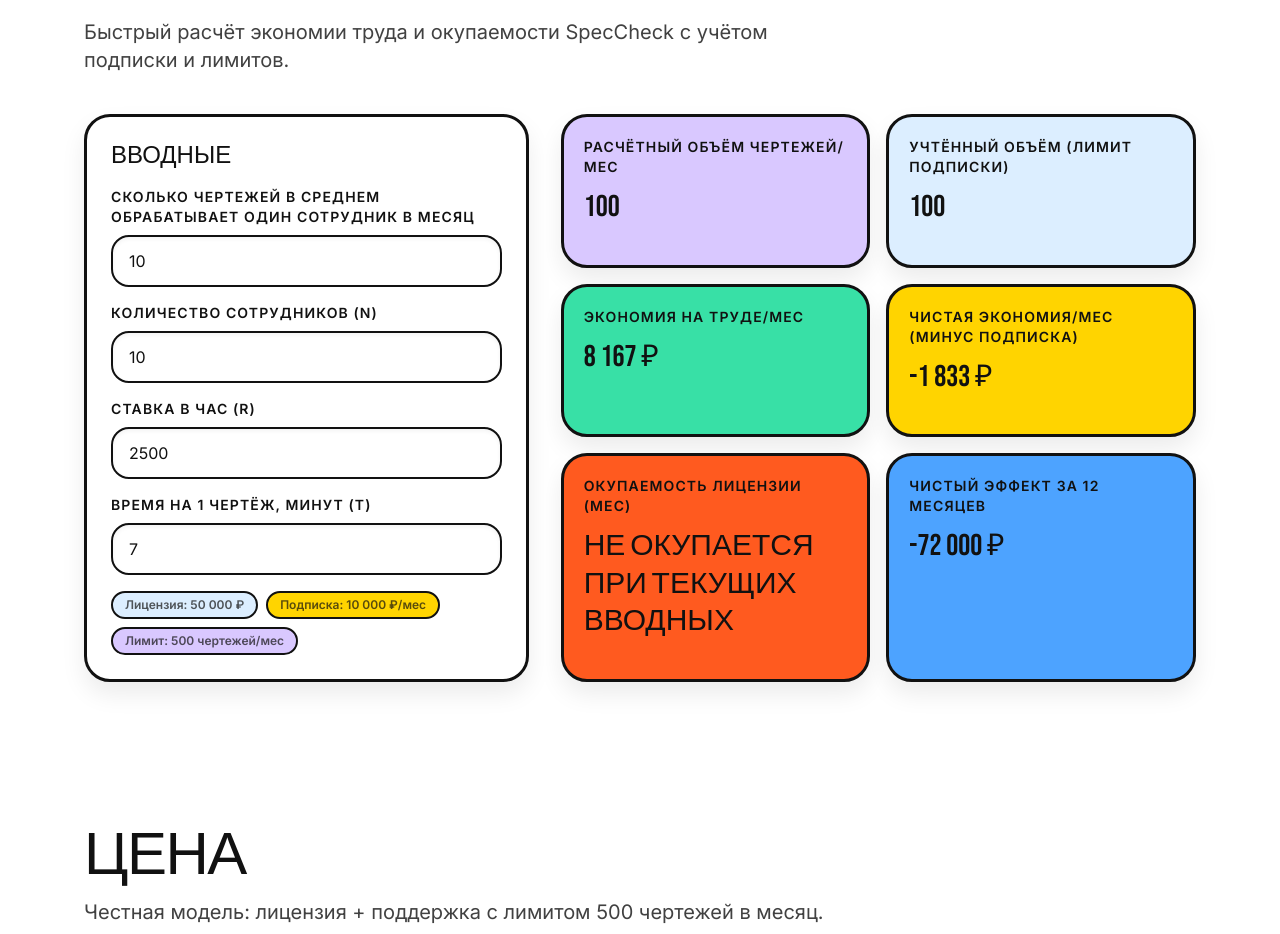
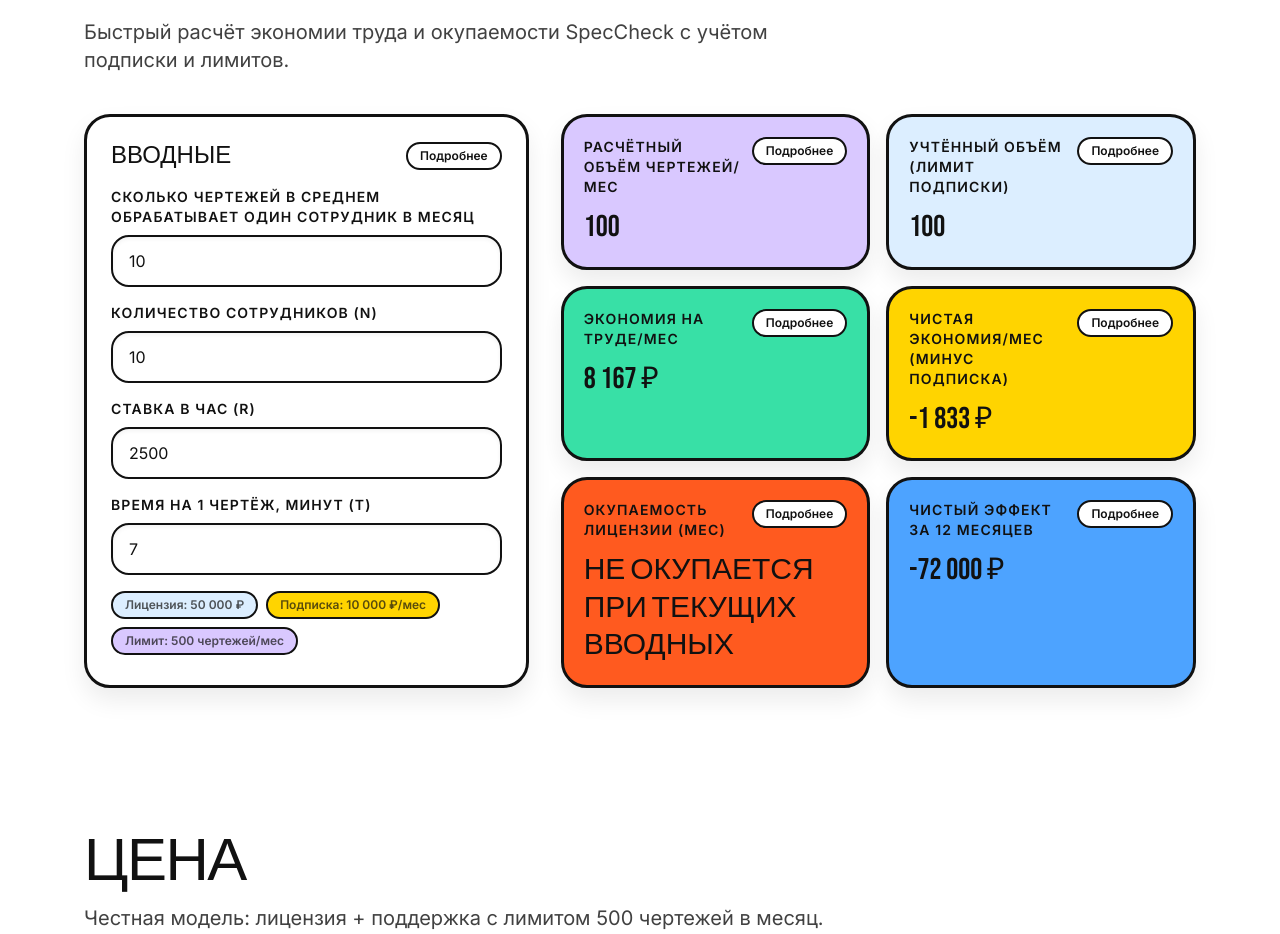
Before and after one commit to glebmorkovin/speccheck, a Next.js app: page / in a window 1280 px wide. Shown: the part 3920-4854 px from the top of the page. Built offline with nearby package versions, Linux system fonts and the light colour scheme; no server answers.

Commit message:
Add ROI info popups and defaults

```diff
--- a/components/RoiCalculator.tsx
+++ b/components/RoiCalculator.tsx
@@ -4,6 +4,53 @@
 import { motion } from "framer-motion";
 import { calculateRoi, ROI_CONSTANTS } from "@/utils/roi";
 import { formatCurrency } from "@/utils/currency";
+
+type InfoKey =
+  | "inputs"
+  | "rawDrawings"
+  | "cappedDrawings"
+  | "laborSavings"
+  | "netSavings"
+  | "payback"
+  | "yearly";
+
+const INFO: Record<InfoKey, { title: string; text: string }> = {
+  inputs: {
+    title: "Как считаем ROI",
+    text: `Расчётный объём = (чертежей на сотрудника) × (сотрудники).
+Учтённый объём = min(расчётный, лимит 500).
+Время до внедрения = Учтённый объём × (T/60).
+Стоимость труда до = Время до × ставка (R).
+Экономия на труде = Стоимость труда до × 70%.
+Чистая экономия = Экономия на труде – подписка.
+Окупаемость (мес) = Лицензия / Чистая экономия, если она > 0.
+Чистый эффект 12 мес = Чистая экономия × 12 – Лицензия.`,
+  },
+  rawDrawings: {
+    title: "Расчётный объём чертежей/мес",
+    text: "Количество сотрудников × среднее число чертежей на сотрудника в месяц. Это оценка вашего исходного потока.",
+  },
+  cappedDrawings: {
+    title: "Учтённый объём (лимит подписки)",
+    text: "Минимум из расчётного объёма и лимита 500 чертежей/мес в подписке. Всё сверх лимита не учитывается в калькуляторе.",
+  },
+  laborSavings: {
+    title: "Экономия на труде/мес",
+    text: "Экономия времени = Учтённый объём × (T/60). Экономия денег = Экономия времени × ставка × 70% (сокращение за счёт автоматизации).",
+  },
+  netSavings: {
+    title: "Чистая экономия/мес (минус подписка)",
+    text: "Экономия на труде минус стоимость подписки. Показывает, сколько остаётся после оплаты сервиса.",
+  },
+  payback: {
+    title: "Окупаемость лицензии (мес)",
+    text: "Лицензия / Чистая экономия, если она положительная. Если экономия ≤ 0, окупаемость не достигается при текущих вводных.",
+  },
+  yearly: {
+    title: "Чистый эффект за 12 месяцев",
+    text: "Чистая экономия × 12 – стоимость лицензии. Это накопленный результат за первый год с учётом подписки и лицензии.",
+  },
+};
 
 const fade = {
   initial: { opacity: 0, y: 28 },
@@ -17,6 +64,7 @@
   const [employees, setEmployees] = useState("10");
   const [rate, setRate] = useState("2500");
   const [time, setTime] = useState("7");
+  const [infoKey, setInfoKey] = useState<InfoKey | null>(null);
 
   const result = useMemo(
     () =>
@@ -51,9 +99,12 @@
           {...fade}
         >
           <div className="card bg-white p-6 lg:col-span-5">
+            <div className="flex items-center justify-between gap-2">
               <h3 className="font-display text-2xl uppercase leading-tight">
                 Вводные
               </h3>
+              <InfoButton onClick={() => setInfoKey("inputs")} />
+            </div>
             <div className="mt-4 grid grid-cols-1 gap-4">
               <NumberInput
                 label="Сколько чертежей в среднем обрабатывает один сотрудник в месяц"
@@ -108,21 +159,25 @@
               title="Расчётный объём чертежей/мес"
               value={result.rawDrawings.toLocaleString("ru-RU")}
               color="bg-lavender"
+              onInfo={() => setInfoKey("rawDrawings")}
             />
             <ResultCard
               title="Учтённый объём (лимит подписки)"
               value={result.cappedDrawings.toLocaleString("ru-RU")}
               color="bg-sky"
+              onInfo={() => setInfoKey("cappedDrawings")}
             />
             <ResultCard
               title="Экономия на труде/мес"
               value={formatCurrency(result.laborSavingsMonth)}
               color="bg-mint"
+              onInfo={() => setInfoKey("laborSavings")}
             />
             <ResultCard
               title="Чистая экономия/мес (минус подписка)"
               value={formatCurrency(result.netSavingsMonth)}
               color="bg-yellow"
+              onInfo={() => setInfoKey("netSavings")}
             />
             <ResultCard
               title="Окупаемость лицензии (мес)"
@@ -132,14 +187,24 @@
                   : "Не окупается при текущих вводных"
               }
               color="bg-orange"
+              onInfo={() => setInfoKey("payback")}
             />
             <ResultCard
               title="Чистый эффект за 12 месяцев"
               value={formatCurrency(result.yearlyEffect)}
               color="bg-blue"
+              onInfo={() => setInfoKey("yearly")}
             />
           </div>
         </motion.div>
+
+        {infoKey && (
+          <InfoModal
+            title={INFO[infoKey].title}
+            text={INFO[infoKey].text}
+            onClose={() => setInfoKey(null)}
+          />
+        )}
       </div>
     </section>
   );
@@ -149,16 +214,21 @@
   title,
   value,
   color,
+  onInfo,
 }: {
   title: string;
   value: string;
   color: string;
+  onInfo: () => void;
 }) {
   return (
     <div className={`card ${color} p-5`}>
+      <div className="flex items-start justify-between gap-2">
         <p className="text-sm font-semibold uppercase tracking-[0.08em]">
           {title}
         </p>
+        <InfoButton onClick={onInfo} />
+      </div>
       <p className="mt-3 font-display text-3xl uppercase leading-tight">
         {value}
       </p>
@@ -208,3 +278,51 @@
   if (!Number.isFinite(num) || num <= 0) return fallback;
   return Math.min(1000, num);
 }
+
+function InfoButton({ onClick }: { onClick: () => void }) {
+  return (
+    <button
+      type="button"
+      onClick={onClick}
+      className="pill border-[2px] border-black bg-white px-3 py-1 text-xs font-semibold hover:-translate-y-0.5 hover:shadow-pill"
+      aria-label="Подробнее"
+    >
+      Подробнее
+    </button>
+  );
+}
+
+function InfoModal({
+  title,
+  text,
+  onClose,
+}: {
+  title: string;
+  text: string;
+  onClose: () => void;
+}) {
+  return (
+    <div className="fixed inset-0 z-50 flex items-center justify-center bg-black/70 px-4">
+      <div className="w-full max-w-2xl rounded-[20px] border-[3px] border-black bg-white p-6 shadow-2xl">
+        <div className="flex items-start justify-between gap-4">
+          <div>
+            <p className="font-display text-2xl uppercase leading-tight">
+              {title}
+            </p>
+          </div>
+          <button
+            type="button"
+            onClick={onClose}
+            className="pill border-[2px] border-black bg-black px-3 py-1 text-xs font-semibold text-white hover:-translate-y-0.5 hover:shadow-pill"
+            aria-label="Закрыть"
+          >
+            ✕
+          </button>
+        </div>
+        <p className="mt-4 whitespace-pre-line text-base text-black/80">
+          {text}
+        </p>
+      </div>
+    </div>
+  );
+}
```
Lines whose indentation alone changed are shown as unchanged.
